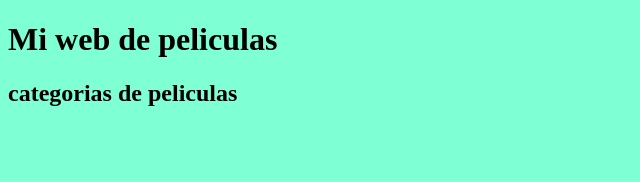
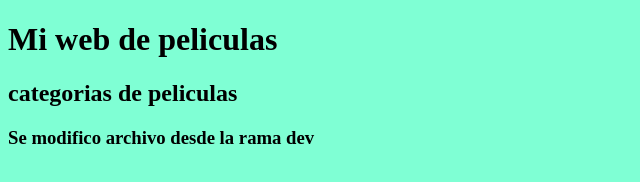
Before and after one commit to joeldavg/billingue, a plain HTML site: page index.html in a window 1280 px wide. Shown: the whole page, without its empty margins (0-640 px from the left). Drawn offline with Linux system fonts and the light colour scheme.

Commit message:
se modificaron archivos desde rama dev

```diff
--- a/index.html
+++ b/index.html
@@ -10,5 +10,6 @@
   <body>
     <h1>Mi web de peliculas</h1>
     <h2>categorias de peliculas</h2>
+    <h3>Se modifico archivo desde la rama dev</h3>
   </body>
 </html>
```
